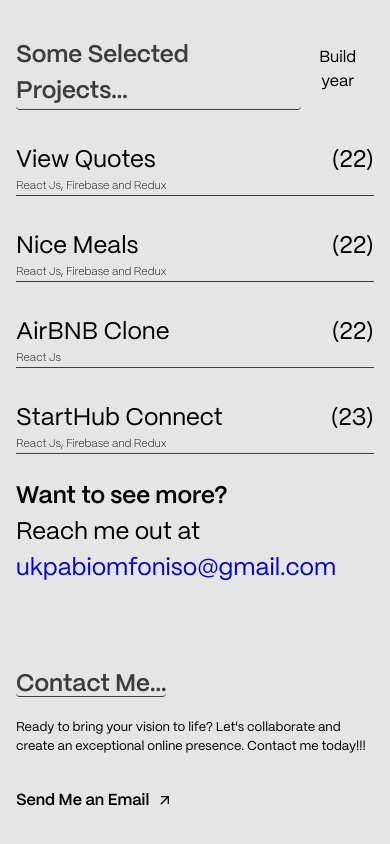
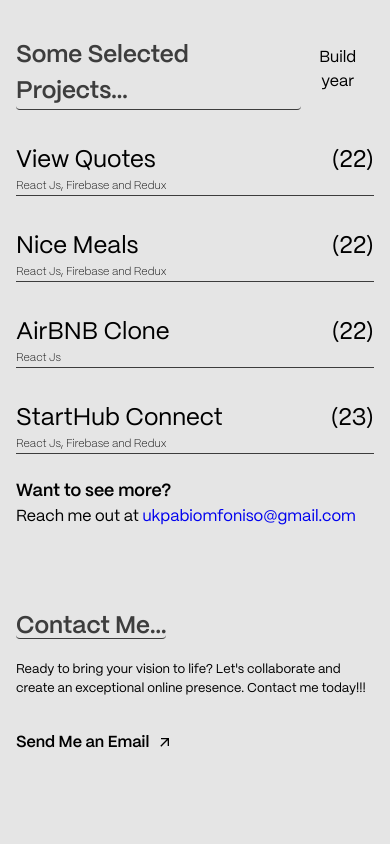
Before and after one commit to AirZED/new-portfolio, a React (Vite) app: page / in a window 390 px wide. Shown: the part 1261-2105 px from the top of the page. After the commit the page ends 2079 px from the top, so only its background shows below. Built offline with nearby package versions, Linux system fonts and the light colour scheme.

Commit message:
fixed SelectedProjects

```diff
--- a/src/styles/SelectedProjects.module.css
+++ b/src/styles/SelectedProjects.module.css
@@ -39,6 +39,14 @@
 
     }
 
+    .projects .see-more-projects h2 {
+        font-size: 1.5rem;
+    }
+
+    .projects .see-more-projects p {
+        font-size: 1.3rem;
+    }
+
 }
 
 @media (max-width:500px) {
@@ -47,4 +55,12 @@
         text-align: center;
 
     }
+
+    .projects .see-more-projects h2 {
+        font-size: 1.1rem;
+    }
+
+    .projects .see-more-projects p {
+        font-size: 1rem;
+    }
 }
```
